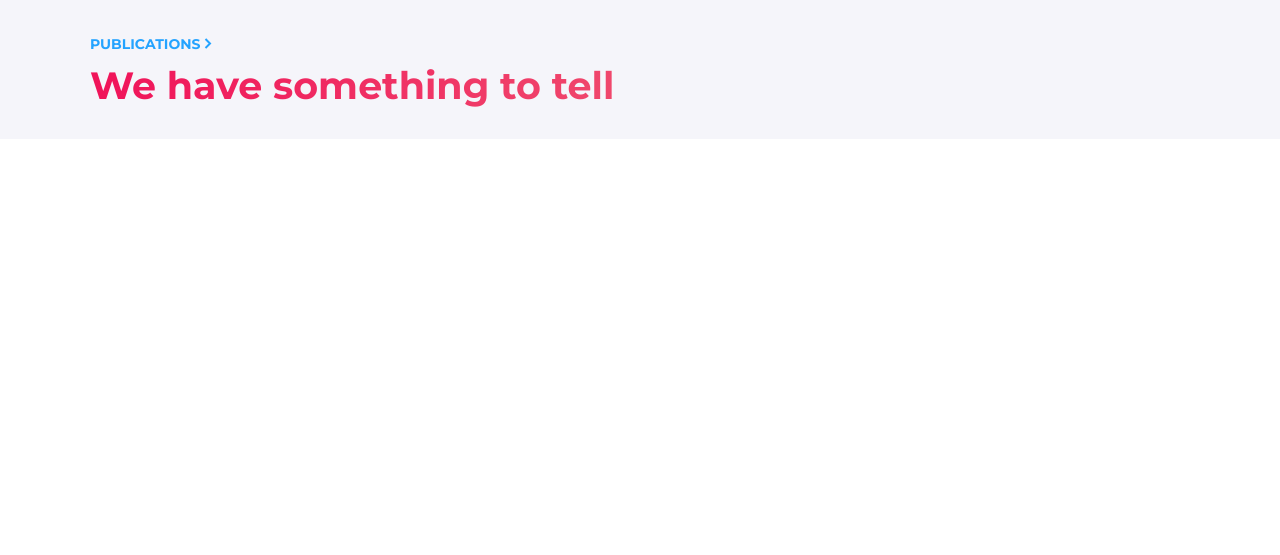
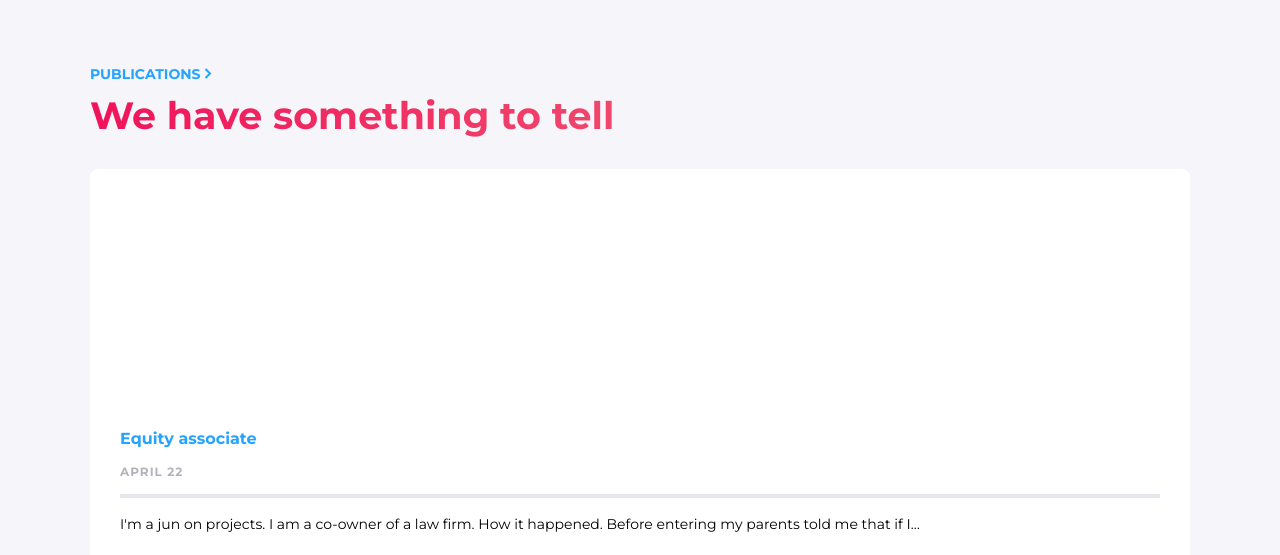
Before and after one commit to OlenaKosa/Final-homework, a website: page index.html in a window 1280 px wide. Shown: the part 2242-2797 px from the top of the page. Before the commit the page ends 2381 px from the top, so only its background shows below. Drawn offline with Linux system fonts and the light colour scheme.

Commit message:
add publications-card

```diff
--- a/index.html
+++ b/index.html
@@ -25,7 +25,7 @@
             </h2>
           </div>
           <div>
-            <a href="/" class="header__symbol-link"></a>
+            <a href="/" class="header__symbol-button"></a>
           </div>
         </section> -->
         <section class="header__definition definition">
@@ -126,7 +126,6 @@
     <div class="wrapper">
       <section class="slider" lang="uk">
         <div  class="slider__image">
-
         </div>
         <div  class="slider__text">
           <h2><a href="/" class="partition-link">команда</a></h2>
@@ -147,7 +146,7 @@
     <section>
       <h3 class="logo-links__title">They already trust us</h3>
       <div class="logo-links">
-        <a href="/" class="logo-links__link hilel rounded-corner1"></a>
+        <a href="/" class="logo-links__link hillel rounded-corner1"></a>
         <a href="/" class="logo-links__link wannabiz"></a>
         <a href="/" class="logo-links__link tapgerine"></a>
         <a href="/" class="logo-links__link look3d rounded-corner2"></a>
@@ -170,6 +169,17 @@
           We have something to tell
         </h3>
         <div class="publications__cards publications-cards">
+          <div class="publications-card">
+            <div class="publications-card__image">
+            </div>
+            <div class="publications-card__title subtitle">Equity associate</div>
+            <p class="publications-card__title-date">
+              <time datetime="2021-04-22">April 22</time>
+            </p>
+            <p class="publications-card__context">
+              I'm a jun on projects. I am a co-owner of a law firm. How it happened. Before entering my parents told me that if I…
+            </p>
+          </div>
 
         </div>
       </section>
--- a/scss/_settings.scss
+++ b/scss/_settings.scss
@@ -6,6 +6,7 @@ body {
   font-family: 'Montserrat', sans-serif;
   min-width: 375px;
   overflow: auto;
+  background-color: $body-background-color;
 }
 
 p,
@@ -18,16 +19,19 @@ h4 {
 }
 
 .wrapper {
-  margin-left: 30px;
-  margin-right: 30px;
+  padding-left: 30px;
+  padding-right: 30px;
+  max-width: 1600px;
+  margin-left: auto;
+  margin-right: auto;
 
   @media (min-width: map-get($screen, tablet-sd)) {
-    margin-left: 60px;
-    margin-right: 60px;
+    padding-left: 60px;
+    padding-right: 60px;
   }
 
   @media (min-width: map-get($screen, desktop-hd)) {
-    margin-left: 160px;
-    margin-right: 160px;
+    padding-left: 160px;
+    padding-right: 160px;
   }
 }
--- a/scss/_variables.scss
+++ b/scss/_variables.scss
@@ -21,6 +21,8 @@ $screen: (
 $light-background: #F5F5FA;
 $contrast-bacbackground: linear-gradient(228.57deg, #323264 11.93%, #323264 57.17%, #643E72 87.46%);
 
+$body-background-color: #FFFFFF;
+
 $text-color: #000000;
 $contrast-text-color: #FFFFFF;
 
--- a/scss/blocks/footer/_publications-card.scss
+++ b/scss/blocks/footer/_publications-card.scss
@@ -1,3 +1,33 @@
 .publications-card {
+  padding: 30px;
+  background-color: $body-background-color;
+  border-radius: 8px;
+
+  &__image {
+    height: 200px;
+    margin-bottom: 30px;
+    border-radius: 8px 8px 0px 0px;
+  }
+
+  &__title {
+    @include font (16px, 20px);
+    margin-bottom: 15px;
+  }
+
+  &__title-date {
+    @include font (12px, 15px,700);
+    letter-spacing: 1px;
+    text-transform: uppercase;
+    color: $colorless-color;
+    padding-bottom: 15px;
+    margin-bottom: 15px;
+    border-bottom: 4px solid $light-hr-color;
+  }
+
+  &__context {
+    margin-top: 15px;
+    @include font (14px, 22px);
+    color: $text-color;
+  }
 
 }
--- a/scss/blocks/footer/_publications.scss
+++ b/scss/blocks/footer/_publications.scss
@@ -1,4 +1,4 @@
-.pulications {
+.publications {
   padding-top: 30px;
   padding-bottom: 30px;
 
--- a/scss/blocks/main/_header.scss
+++ b/scss/blocks/main/_header.scss
@@ -1,8 +1,12 @@
 .header {
   background: $contrast-bacbackground;
   border-radius: 0px 0px 12px 12px;
-  margin-bottom: 80px;
   position: relative;
+  margin-bottom: 50px;
+
+    @media (min-width: map-get($screen, tablet-sd)) {
+      margin-bottom: 80px;
+    }
 
   &__symbol {
     @include bgimage(none,"../images/symbols/Symbol.svg",contain);
@@ -19,17 +23,17 @@
     text-align: center;
   }
 
-  &__symbol-link {
+  &__symbol-button {
     display: block;
-    width: 42px;
-    height: 42px;
+    min-width: 42px;
+    min-height: 42px;
     @include bgimage(none,"../images/symbols/arrow-bottom.svg",18px 9px);
     //border: 2px solid $contrast-text-color;
     border: 2px solid color.change($contrast-text-color, $alpha: 0.5);
     border-radius: 50%;
   }
 
-  &__symbol-link:hover {
+  &__symbol-button:hover {
     @include bgimage(none,"../images/symbols/arrow-bottom-active.svg",18px 9px);
     //border: 2px solid $active-color;
     border: 2px solid color.change($active-color, $alpha: 0.5);
--- a/scss/blocks/main/_logo-links.scss
+++ b/scss/blocks/main/_logo-links.scss
@@ -49,7 +49,7 @@
     }
   }
 
-  .hilel {
+  .hillel {
     @include bgimage(#1C4280,"../images/logos/hillel.svg",217px 48px);
   }
 
```
Also changed, not shown: scss/blocks/main/_slider.scss (+0 -7 lines), css/style.css.
